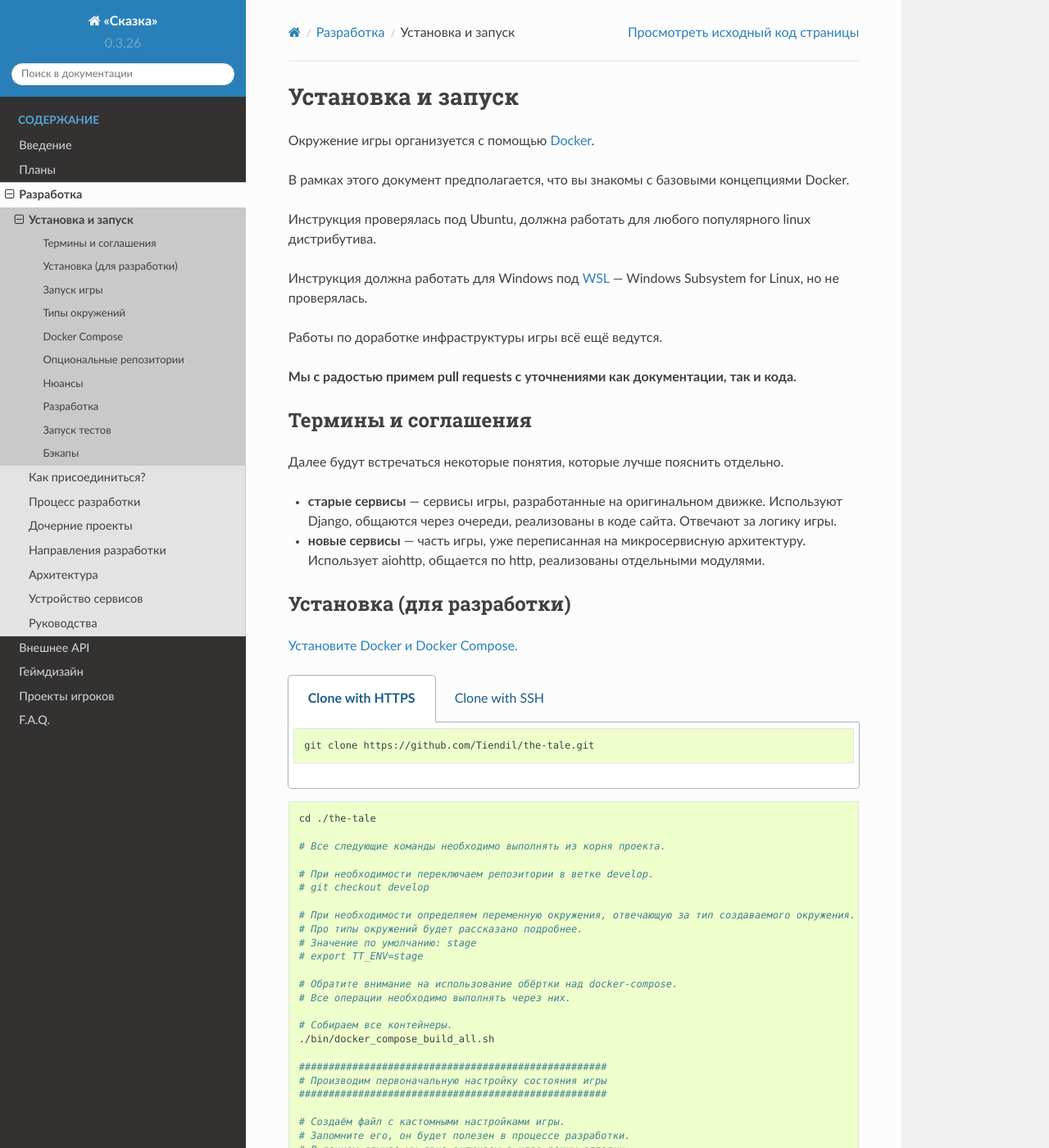
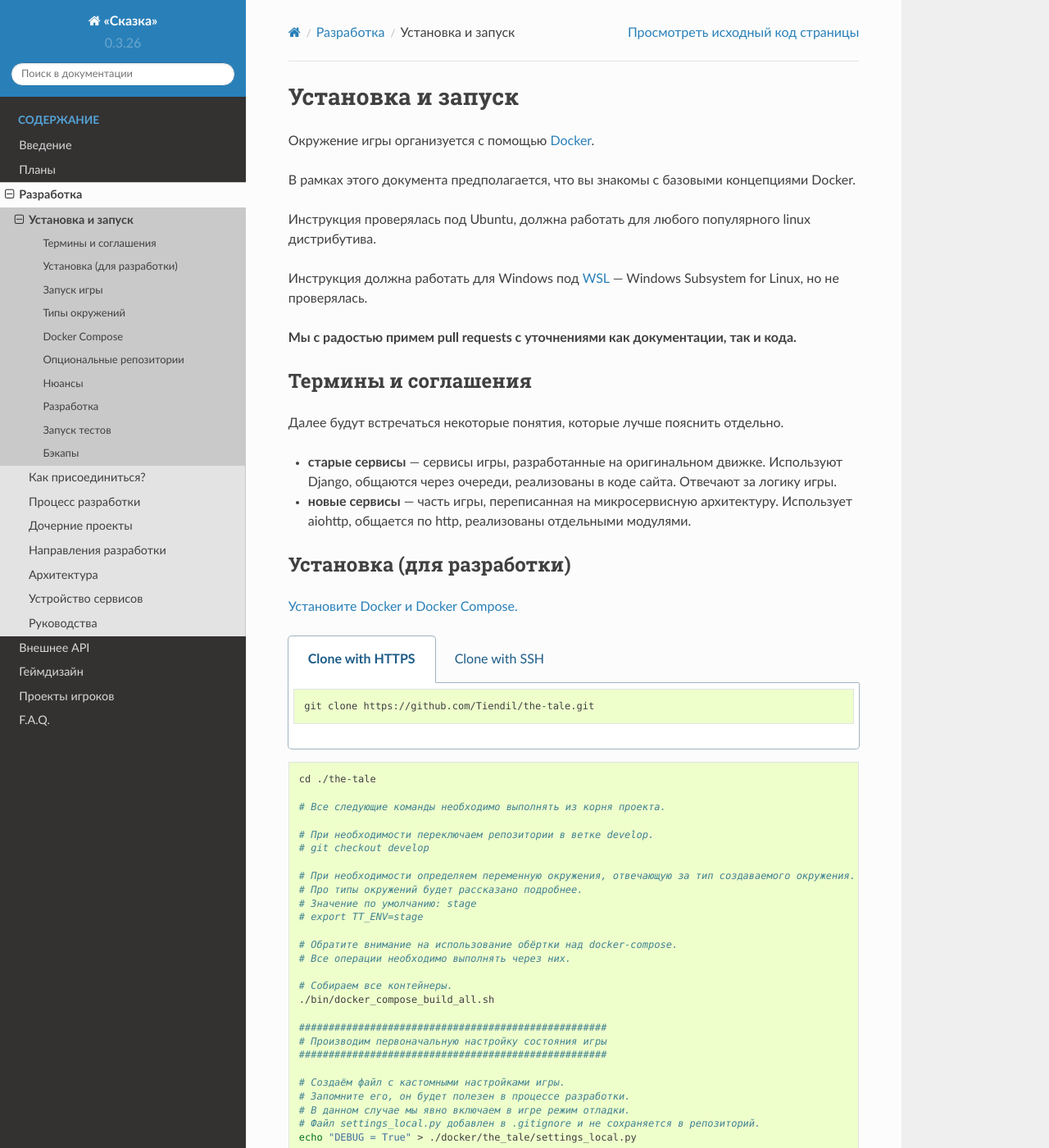
Before and after one commit to the-tale/tt_docs, a Sphinx documentation site: the page built from docs/source/development/install.rst, in a window 1280 px wide and 1400 px high. Shown: the whole window at 82% size. Built offline with Sphinx 7.4.7 and the Read the Docs theme 2.0.0, drawn with Linux system fonts in a browser that asks for light colours; some of the changed text lies outside the part shown.

Commit message:
обновление документации в связи с подготовкой нового деплоя на прод

```diff
--- a/docs/source/development/install.rst
+++ b/docs/source/development/install.rst
@@ -4,13 +4,11 @@
 
 Окружение игры организуется с помощью `Docker <https://www.docker.com/>`_.
 
-В рамках этого документ предполагается, что вы знакомы с базовыми концепциями Docker.
+В рамках этого документа предполагается, что вы знакомы с базовыми концепциями Docker.
 
 Инструкция проверялась под Ubuntu, должна работать для любого популярного linux дистрибутива.
 
 Инструкция должна работать для Windows под `WSL <https://en.wikipedia.org/wiki/Windows_Subsystem_for_Linux>`_ — Windows Subsystem for Linux, но не проверялась.
-
-Работы по доработке инфраструктуры игры всё ещё ведутся.
 
 **Мы с радостью примем pull requests с уточнениями как документации, так и кода.**
 
@@ -20,7 +18,7 @@
 Далее будут встречаться некоторые понятия, которые лучше пояснить отдельно.
 
 - **старые сервисы** — сервисы игры, разработанные на оригинальном движке. Используют Django, общаются через очереди, реализованы в коде сайта. Отвечают за логику игры.
-- **новые сервисы** — часть игры, уже переписанная на микросервисную архитектуру. Использует aiohttp, общается по http, реализованы отдельными модулями.
+- **новые сервисы** — часть игры, переписанная на микросервисную архитектуру. Использует aiohttp, общается по http, реализованы отдельными модулями.
 
 
 Установка (для разработки)
@@ -66,7 +64,7 @@
    # Запомните его, он будет полезен в процессе разработки.
    # В данном случае мы явно включаем в игре режим отладки.
    # Файл settings_local.py добавлен в .gitignore и не сохраняется в репозиторий.
-   echo "DEBUG = True" > ./src/the_tale/the_tale/settings_local.py
+   echo "DEBUG = True" > ./docker/the_tale/settings_local.py
 
    # подготовливаем игру к запуску
    ./bin/before_first_start.sh
```
Also changed, not shown: other parts of docs/source/development/install.rst (+10 -3 lines).
